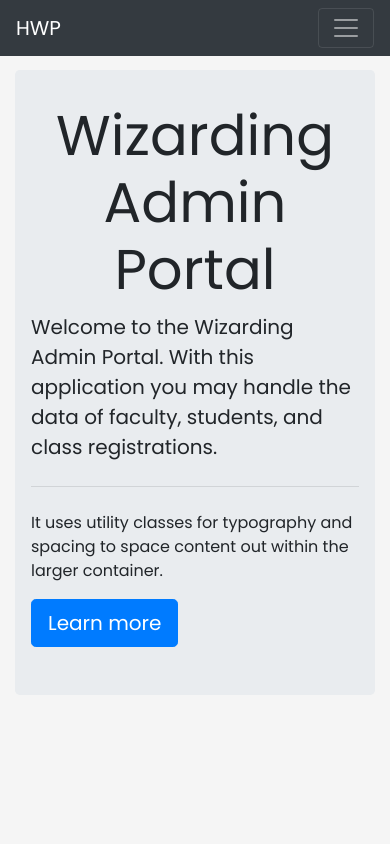
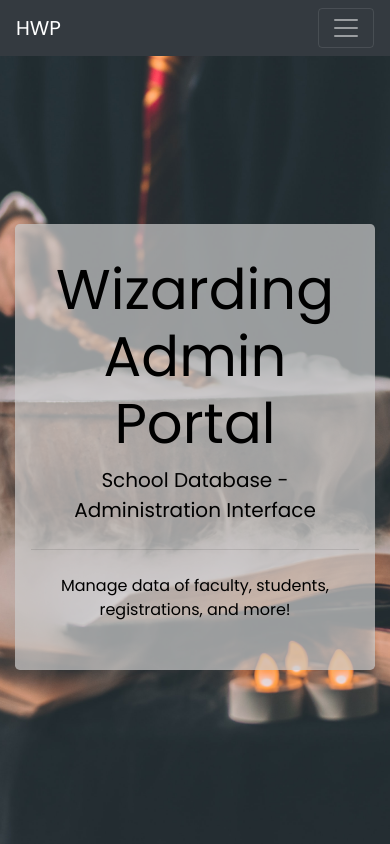
Before and after one commit to RichardVN/Hogwarts-Wizarding-Portal, a Flask app: page / in a window 390 px wide. Run offline with Flask 2, Linux system fonts and the light colour scheme; some libraries are stand-ins or nearby versions.

Commit message:
landing page

```diff
--- a/static/styles/styles.css
+++ b/static/styles/styles.css
@@ -1,6 +1,11 @@
 @import url('https://fonts.googleapis.com/css2?family=Poppins:wght@400;600;700;800&display=swap');
+html, body {
+   height: 100%;
+   width: 100%;
+}
+
 body {
-   padding-top: 46px;
+   padding-top: 50px;
    background-color: #f5f5f5;
    font-family: 'Poppins', sans-serif;
 }
@@ -11,6 +16,26 @@ table {
 
 @media screen and (max-width: 768px) {
    body {
-      padding-top: 46px;
+      padding-top: 50px;
    }
 }
+
+#home {
+   background: url(../images/hwp.jpg) no-repeat center center fixed;
+   display: table;
+   height: 100% !important;
+   position: relative;
+   width: 100%;
+   background-size: cover;
+}
+
+.landing-text {
+   display: table-cell;
+   text-align: center;
+   vertical-align: middle;
+   color: black;
+}
+
+#home-jumbotron {
+   background: rgba(204, 204, 204, 0.7);
+}
--- a/templates/base.html
+++ b/templates/base.html
@@ -33,7 +33,7 @@
     <body>
         {% block header %} {% block navbar %}
         <nav class="navbar fixed-top navbar-expand-lg navbar-dark bg-dark">
-            <a class="navbar-brand" href="#">HWP</a>
+            <a class="navbar-brand" href="{{url_for('home')}}">HWP</a>
             <button
                 class="navbar-toggler"
                 type="button"
@@ -91,10 +91,12 @@
         </nav>
         {% endblock %}
 
+
         <h1 class="display-4">
             <center>{% block pageheader %}{% endblock %}</center>
         </h1>
         {% endblock %}
+
 
         <div id="content">{% block content %} {% endblock %}</div>
         <div id="footer">{% block footer %}{% endblock %}</div>
--- a/templates/home.html
+++ b/templates/home.html
@@ -1,22 +1,121 @@
-{% extends 'base.html' %} {% set active_page = 'home' %} {% block title %}Home
-{% endblock %} {% block content %}
+<!DOCTYPE html>
+<html lang="en">
+    <head>
+        <meta charset="UTF-8" />
+        <meta name="viewport" content="width=device-width, initial-scale=1.0" />
+
+        <!-- Bootstrap CSS -->
+        <link
+            rel="stylesheet"
+            href="https://stackpath.bootstrapcdn.com/bootstrap/4.3.1/css/bootstrap.min.css"
+            integrity="sha384-ggOyR0iXCbMQv3Xipma34MD+dH/1fQ784/j6cY/iJTQUOhcWr7x9JvoRxT2MZw1T"
+            crossorigin="anonymous"
+        />
+        <!--My Stylesheet-->
+        <link
+            rel="stylesheet"
+            type="text/css"
+            href="{{ url_for('static',filename='styles/styles.css') }}"
+            media="screen"
+        />
+
+        <title>Home</title>
+    </head>
+
+    <body>
+        <nav class="navbar fixed-top navbar-expand-lg navbar-dark bg-dark">
+            <a class="navbar-brand" href="{{url_for('home')}}">HWP</a>
+            <button
+                class="navbar-toggler"
+                type="button"
+                data-toggle="collapse"
+                data-target="#navbarSupportedContent"
+                aria-controls="navbarSupportedContent"
+                aria-expanded="false"
+                aria-label="Toggle navigation"
+            >
+                <span class="navbar-toggler-icon"></span>
+            </button>
+            <div class="collapse navbar-collapse" id="navbarSupportedContent">
+                <ul class="navbar-nav">
+                    <li
+                        class="{{ 'active nav-item' if active_page == 'students' else 'nav-item' }}"
+                    >
+                        <a class="nav-link" href="{{url_for('show_students')}}"
+                            >Students <span class="sr-only">(current)</span></a
+                        >
+                    </li>
+                    <li
+                        class="{{ 'active nav-item' if active_page == 'houses' else 'nav-item' }}"
+                    >
+                        <a class="nav-link" href="{{url_for('show_houses')}}"
+                            >Houses</a
+                        >
+                    </li>
+                    <li
+                        class="{{ 'active nav-item' if active_page == 'professors' else 'nav-item' }}"
+                    >
+                        <a
+                            class="nav-link"
+                            href="{{url_for('show_professors')}}"
+                            >Professors</a
+                        >
+                    </li>
+                    <li
+                        class="{{ 'active nav-item' if active_page == 'classes' else 'nav-item' }}"
+                    >
+                        <a class="nav-link" href="{{url_for('show_classes')}}"
+                            >Classes</a
+                        >
+                    </li>
+                    <li
+                        class="{{ 'active nav-item' if active_page == 'registrations' else 'nav-item' }}"
+                    >
+                        <a
+                            class="nav-link"
+                            href="{{url_for('show_registrations')}}"
+                            >Registrations</a
+                        >
+                    </li>
+                </ul>
+            </div>
+        </nav>
+
+        <div id="home">
+            <div class="landing-text">
                 <div class="container">
-    <div class="jumbotron my-4">
-        <h1 class="display-4 text-center">Wizarding Admin Portal</h1>
+                    <div id="home-jumbotron" class="jumbotron my-4">
+                        <h1 class="display-4 text-center">
+                            Wizarding Admin Portal
+                        </h1>
                         <p class="lead">
-            Welcome to the Wizarding Admin Portal. With this application you may handle the data of faculty, students, and class registrations.
+                            School Database - Administration Interface
                         </p>
                         <hr class="my-4" />
                         <p>
-            It uses utility classes for typography and spacing to space content
-            out within the larger container.
-        </p>
-        <p class="lead">
-            <a class="btn btn-primary btn-lg" href="#" role="button"
-                >Learn more</a
-            >
+                            Manage data of faculty, students, registrations, and more!
                         </p>
                     </div>
                 </div>
 
-{% endblock %}
+            </div>
+        </div>
+        <!-- Optional JavaScript -->
+        <!-- jQuery first, then Popper.js, then Bootstrap JS -->
+        <script
+            src="https://code.jquery.com/jquery-3.3.1.slim.min.js"
+            integrity="sha384-q8i/X+965DzO0rT7abK41JStQIAqVgRVzpbzo5smXKp4YfRvH+8abtTE1Pi6jizo"
+            crossorigin="anonymous"
+        ></script>
+        <script
+            src="https://cdnjs.cloudflare.com/ajax/libs/popper.js/1.14.7/umd/popper.min.js"
+            integrity="sha384-UO2eT0CpHqdSJQ6hJty5KVphtPhzWj9WO1clHTMGa3JDZwrnQq4sF86dIHNDz0W1"
+            crossorigin="anonymous"
+        ></script>
+        <script
+            src="https://stackpath.bootstrapcdn.com/bootstrap/4.3.1/js/bootstrap.min.js"
+            integrity="sha384-JjSmVgyd0p3pXB1rRibZUAYoIIy6OrQ6VrjIEaFf/nJGzIxFDsf4x0xIM+B07jRM"
+            crossorigin="anonymous"
+        ></script>
+    </body>
+</html>
```
Lines whose indentation alone changed are shown as unchanged.
